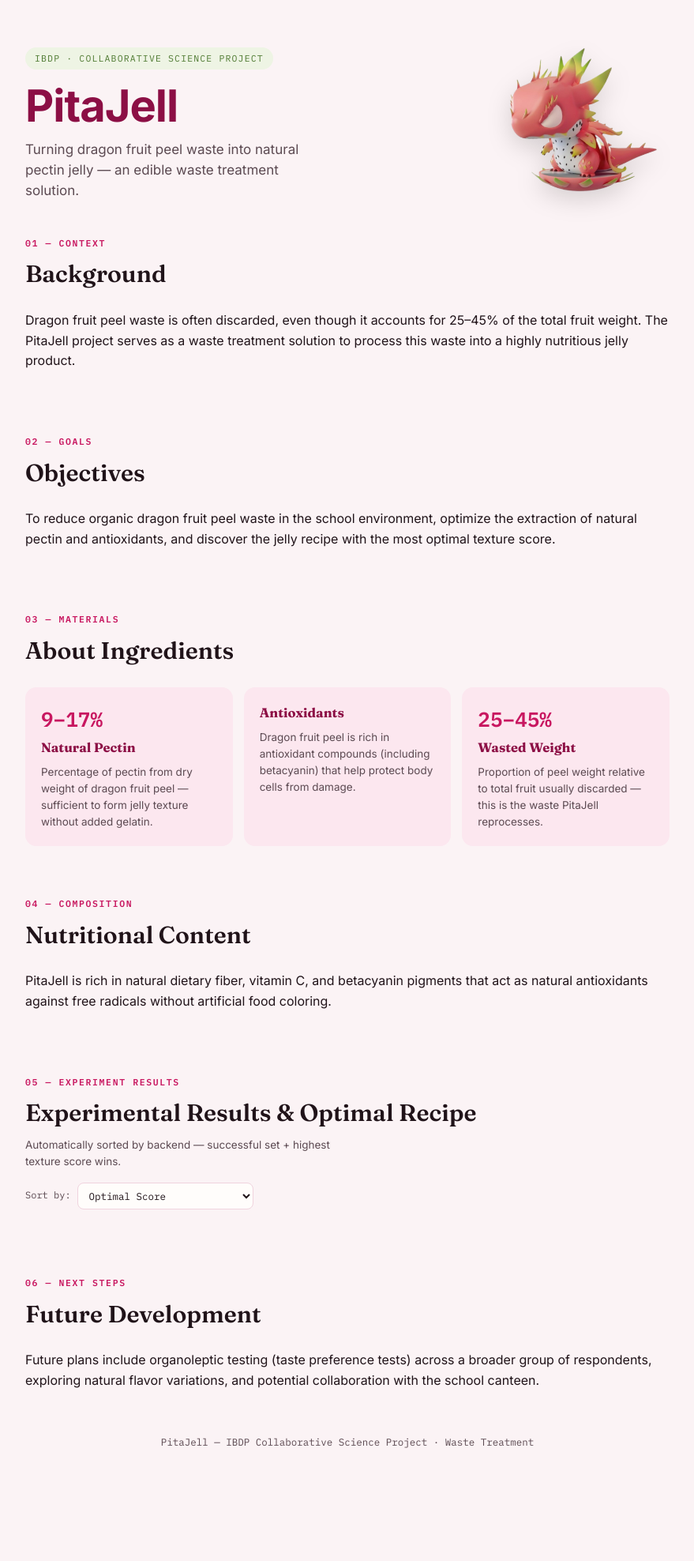
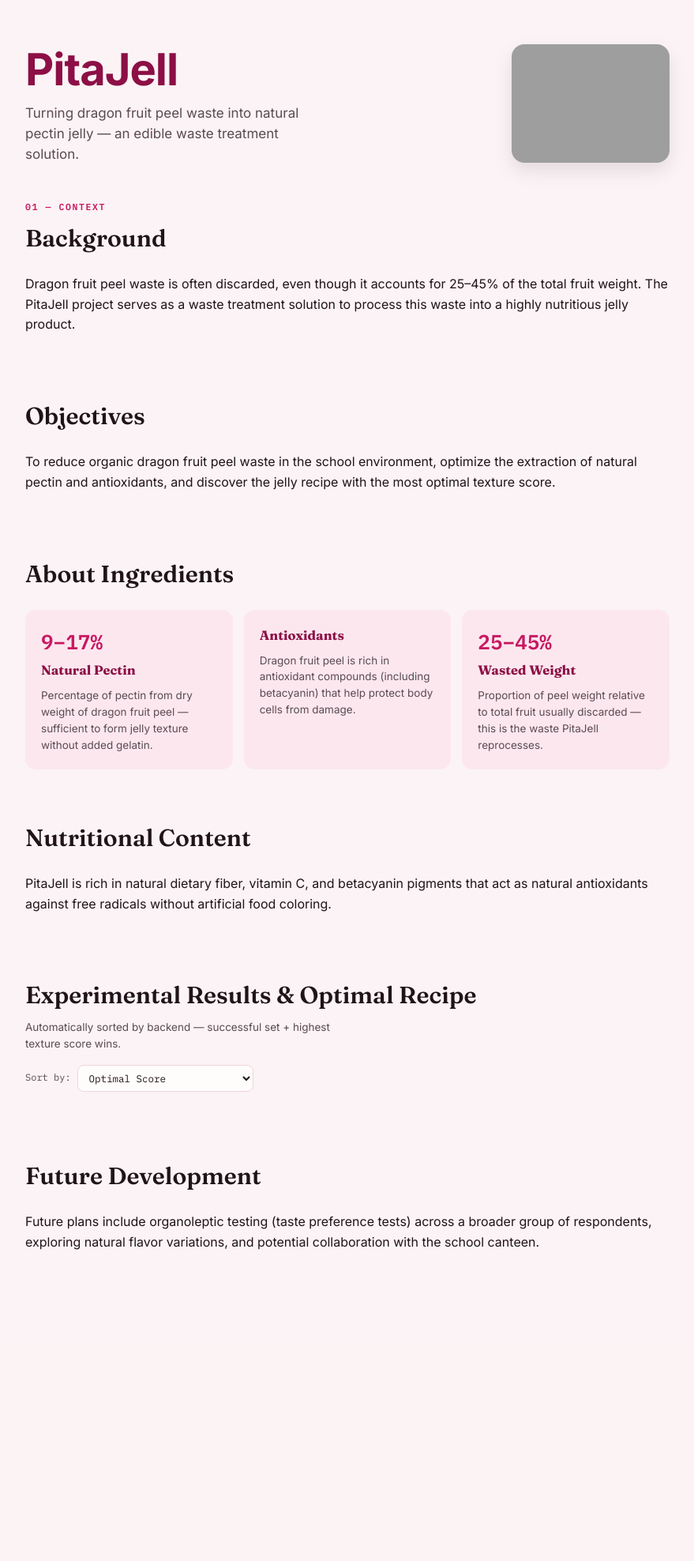
Before and after one commit to cresnaer-collab/CSP-GROUP-20, a Flask app: page / in a window 1280 px wide. Shown: the part 64-2040 px from the top of the page at 79% size, without its empty margins (200-1079 px from the left). After the commit the page ends 1646 px from the top, so only its background shows below. Run offline with Flask 3, Linux system fonts and the light colour scheme; data that the repository does not hold is empty; grey boxes are pictures that could not be loaded.

Commit message:
remove hero badge, section numbers, and footer

```diff
--- a/templates/index.html
+++ b/templates/index.html
@@ -13,7 +13,7 @@
   <!-- Load CSS Flask -->
   <link rel="stylesheet" href="{{ url_for('static', filename='style.css') }}">
 
-  <!-- Style agar Judul PitaJell Lurus (Ganti Font ke Inter) -->
+  <!-- Custom font override untuk Judul -->
   <style>
     .hero h1, .nav-brand {
       font-family: 'Inter', sans-serif !important;
@@ -36,22 +36,20 @@
 
 <div class="hero">
   <div class="hero-text">
-    <div class="hero-badge">IBDP · Collaborative Science Project</div>
     <h1>PitaJell</h1>
     <p class="tagline">Turning dragon fruit peel waste into natural pectin jelly — an edible waste treatment solution.</p>
   </div>
 
- <div class="hero-graphic">
-    <!-- MEMANGGIL FILE buah_naga.png TRANSPARAN -->
-    <img src="{{ url_for('static', filename='buah_naga.png') }}"
+  <div class="hero-graphic">
+    <img src="{{ url_for('static', filename='buah_naga.jpeg') }}"
          alt="Dragon Fruit"
-         style="width: 220px; height: auto; filter: drop-shadow(0 10px 15px rgba(0,0,0,0.15));">
-  </div>
+         style="width: 200px; height: auto; border-radius: 16px; box-shadow: 0 10px 25px rgba(0,0,0,0.1);">
   </div>
 </div>
 
 <div class="wrap">
 
+  <!-- Hanya 01 - Context yang dipertahankan -->
   <section id="background" class="reveal">
     <p class="eyebrow">01 — Context</p>
     <h2>Background</h2>
@@ -61,7 +59,6 @@
   </section>
 
   <section id="objectives" class="reveal">
-    <p class="eyebrow">02 — Goals</p>
     <h2>Objectives</h2>
     <p style="font-size: 16px; line-height: 1.6; color: #201319; margin-top: 12px;">
       To reduce organic dragon fruit peel waste in the school environment, optimize the extraction of natural pectin and antioxidants, and discover the jelly recipe with the most optimal texture score.
@@ -69,7 +66,6 @@
   </section>
 
   <section id="ingredients" class="reveal">
-    <p class="eyebrow">03 — Materials</p>
     <h2>About Ingredients</h2>
     <div class="info-grid">
       <div class="info-card">
@@ -90,7 +86,6 @@
   </section>
 
   <section id="nutrition" class="reveal">
-    <p class="eyebrow">04 — Composition</p>
     <h2>Nutritional Content</h2>
     <p style="font-size: 16px; line-height: 1.6; color: #201319; margin-top: 12px;">
       PitaJell is rich in natural dietary fiber, vitamin C, and betacyanin pigments that act as natural antioxidants against free radicals without artificial food coloring.
@@ -98,7 +93,6 @@
   </section>
 
   <section id="recipe" class="reveal">
-    <p class="eyebrow">05 — Experiment Results</p>
     <div class="resep-header">
       <div>
         <h2 style="margin-bottom:6px;">Experimental Results &amp; Optimal Recipe</h2>
@@ -118,14 +112,12 @@
   </section>
 
   <section id="future" class="reveal">
-    <p class="eyebrow">06 — Next Steps</p>
     <h2>Future Development</h2>
     <p style="font-size: 16px; line-height: 1.6; color: #201319; margin-top: 12px;">
       Future plans include organoleptic testing (taste preference tests) across a broader group of respondents, exploring natural flavor variations, and potential collaboration with the school canteen.
     </p>
   </section>
 
-  <footer>PitaJell — IBDP Collaborative Science Project · Waste Treatment</footer>
 </div>
 
 <!-- Load JS Flask -->
```
